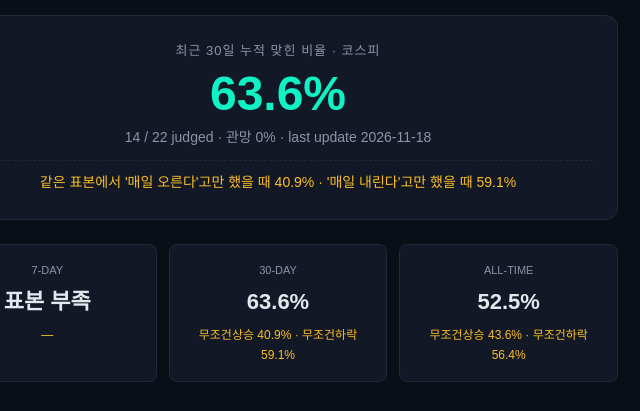
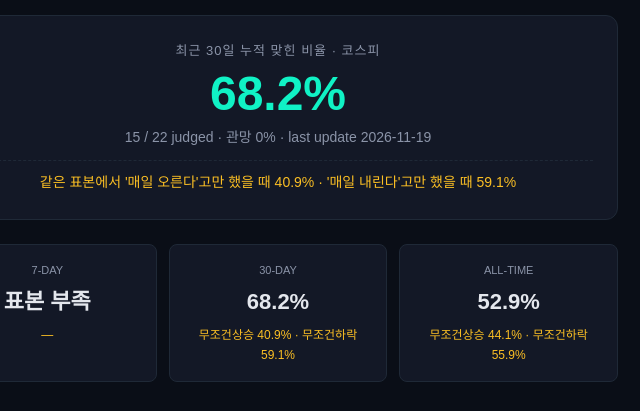
Before and after one commit to monpump/accuracy, a plain HTML site: page index.html in a window 1280 px wide. Shown: the part 227-638 px from the top of the page, 362-1002 px from the left. Drawn offline with Linux system fonts and the light colour scheme.

Commit message:
chore: accuracy hero 2026-11-19

```diff
--- a/index.html
+++ b/index.html
@@ -202,8 +202,8 @@
 
   <div class="hero-card">
     <div class="label">최근 30일 누적 맞힌 비율 · 코스피</div>
-    <div class="value">63.6%</div>
-    <div class="meta">14 / 22 judged · 관망 0% · last update 2026-11-18</div>
+    <div class="value">68.2%</div>
+    <div class="meta">15 / 22 judged · 관망 0% · last update 2026-11-19</div>
     <div class="baseline" data-window="30d">같은 표본에서 '매일 오른다'고만 했을 때 40.9% · '매일 내린다'고만 했을 때 59.1%</div>
   </div>
 
@@ -215,13 +215,13 @@
     </div>
     <div class="stat-card">
       <div class="label">30-day</div>
-      <div class="value">63.6%</div>
+      <div class="value">68.2%</div>
       <div class="sub" data-window="30d">무조건상승 40.9% · 무조건하락 59.1%</div>
     </div>
     <div class="stat-card">
       <div class="label">All-time</div>
-      <div class="value">52.5%</div>
-      <div class="sub" data-window="all">무조건상승 43.6% · 무조건하락 56.4%</div>
+      <div class="value">52.9%</div>
+      <div class="sub" data-window="all">무조건상승 44.1% · 무조건하락 55.9%</div>
     </div>
   </div>
 
```
